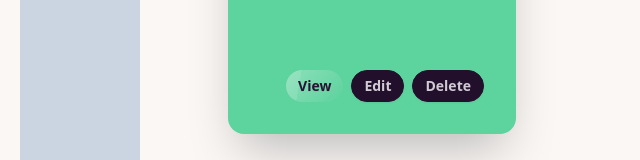
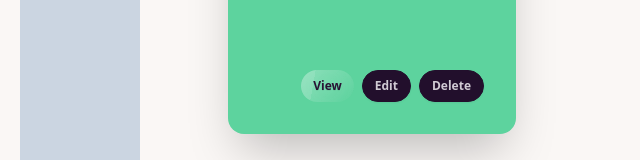
Before and after one commit to HiraK7dev/QuickNote, a React (Vite) app: page / in a window 1280 px wide. Shown: the part 334-494 px from the top of the page, without its empty margins (0-640 px from the left). Built offline with nearby package versions, Linux system fonts and the light colour scheme.

Commit message:
added exclusive AI color for notes

```diff
--- a/src/components/Card.jsx
+++ b/src/components/Card.jsx
@@ -4,7 +4,14 @@ import { toast } from "react-toastify";
 import View from "./View";
 
 function Card({ crdVal, text, isEditable, id }) {
-  const crdColor = [`#B388EB`, `#FF6B6B`, `#5DD39E`, `#11B5E4`, `#E5B181`, `#9ABD97`];
+  const crdColor = [
+    `#B388EB`,
+    `#FF6B6B`,
+    `#5DD39E`,
+    `#11B5E4`,
+    `#E5B181`,
+    `#9ABD97`,
+  ];
   const [tempText, settempText] = useState(``);
   const { noteList, setnoteList } = useContext(Notes);
 
@@ -20,7 +27,7 @@ function Card({ crdVal, text, isEditable, id }) {
     settempText(value);
   }
   function deleteCard(event) {
-    setnoteList(noteList =>
+    setnoteList((noteList) =>
       noteList.filter((val) => {
         return val.id != event.target.id;
       })
@@ -29,7 +36,7 @@ function Card({ crdVal, text, isEditable, id }) {
     settempText(`Write your note here...`);
   }
   function saveCard(event) {
-    setnoteList(noteList =>
+    setnoteList((noteList) =>
       noteList.map((val) => {
         if (val.id == event.target.nextSibling.id) {
           return {
@@ -45,7 +52,7 @@ function Card({ crdVal, text, isEditable, id }) {
     saved();
   }
   function editCard(event) {
-    setnoteList(noteList =>
+    setnoteList((noteList) =>
       noteList.map((val) => {
         if (val.id == event.target.nextSibling.id) {
           return {
@@ -73,7 +80,9 @@ function Card({ crdVal, text, isEditable, id }) {
               onChange={handleonChange}
             ></textarea>
           ) : (
-            <p className="text-black h-[170px] max-h-[170px] min-h-[170px] overflow-y-auto">{text}</p>
+            <p className="text-black h-[170px] max-h-[170px] min-h-[170px] overflow-y-auto">
+              {text}
+            </p>
           )}
           <div className="card-actions justify-end">
             <View modalId={id} modalText={text} />
@@ -86,17 +95,30 @@ function Card({ crdVal, text, isEditable, id }) {
               </button>
             ) : (
               <>
+                {crdVal === `5` ? (
                   <button
-                  className="btn btn-sm glass"
+                    className="btn btn-sm glass text-[11px]"
+                    onClick={() =>
+                      document.getElementById(id + `modal`).showModal()
+                    }
+                  >
+                    AI GENERATED
+                  </button>
+                ) : (
+                  <>
+                    <button
+                      className="btn btn-sm glass text-xs"
                       onClick={() =>
                         document.getElementById(id + `modal`).showModal()
                       }
                     >
                       View
                     </button>
+                  </>
+                )}
                 <button
                   onClick={editCard}
-                  className="btn btn-sm btn-active btn-neutral"
+                  className="btn btn-sm btn-active btn-neutral text-xs"
                 >
                   Edit
                 </button>
@@ -105,7 +127,7 @@ function Card({ crdVal, text, isEditable, id }) {
             <button
               id={id}
               onClick={deleteCard}
-              className="btn btn-sm btn-active btn-neutral"
+              className="btn btn-sm btn-active btn-neutral text-xs"
             >
               Delete
             </button>
--- a/src/components/ChatReply.jsx
+++ b/src/components/ChatReply.jsx
@@ -5,10 +5,10 @@ function ChatReply({ text }) {
   const { noteList, setnoteList } = useContext(Notes);
   const mainButton = useRef(null);
   function addtoNote(event) {
-    const { id, innerText } = event.target;
+    const { id } = event.target;
     mainButton.current.disabled = true;
     mainButton.current.innerText = `ADDED`;
-      setnoteList([
+      setnoteList(noteList => [
         ...noteList,
         {
           id: Date.now(),
@@ -27,7 +27,7 @@ function ChatReply({ text }) {
           <>
             <div>{text}</div>
             <button
-              onClick={(event) => document.getElementById("help_modal").showModal()}
+              onClick={() => document.getElementById("help_modal").showModal()}
               className="btn btn-primary btn-active btn-xs mt-2 mb-2"
               ref={mainButton}
             >
```
Lines whose indentation alone changed are shown as unchanged.
